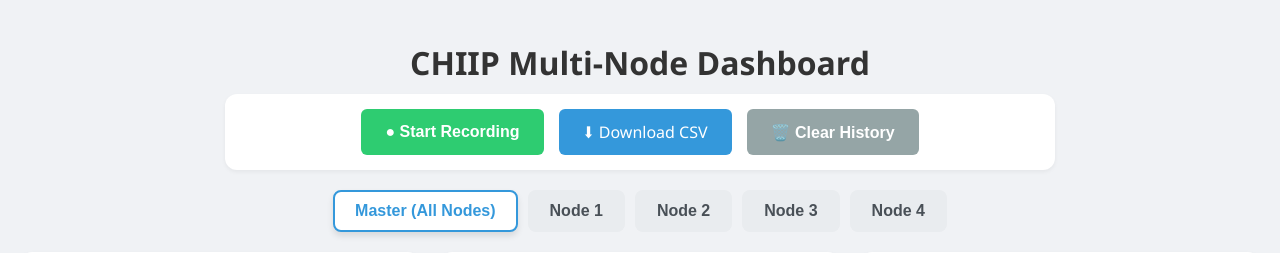
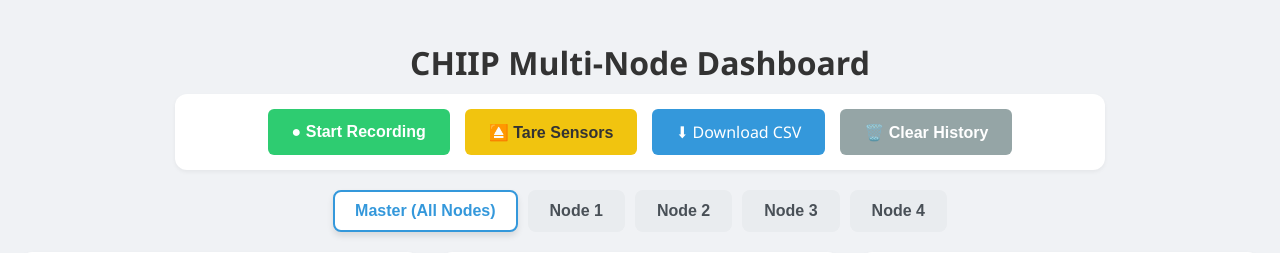
Before and after one commit to charlesbmarsh/shm, a Flask app: page / in a window 1280 px wide. Shown: the top 253 px of the page. Run offline with Flask 3, Linux system fonts and the light colour scheme; data that the repository does not hold is empty.

Commit message:
Update index.html

```diff
--- a/templates/index.html
+++ b/templates/index.html
@@ -8,12 +8,18 @@
         h1 { text-align: center; color: #333; margin-bottom: 10px; }
 
         /* Main Controls */
-        .controls { display: flex; justify-content: center; gap: 15px; margin-bottom: 20px; background: white; padding: 15px; border-radius: 12px; box-shadow: 0 2px 4px rgba(0,0,0,0.05); max-width: 800px; margin-left: auto; margin-right: auto; }
+        .controls { display: flex; justify-content: center; gap: 15px; margin-bottom: 20px; background: white; padding: 15px; border-radius: 12px; box-shadow: 0 2px 4px rgba(0,0,0,0.05); max-width: 900px; margin-left: auto; margin-right: auto; }
         button { padding: 12px 24px; border: none; cursor: pointer; border-radius: 6px; font-size: 1rem; font-weight: 600; transition: all 0.2s; }
+
         #recordBtn { background: #2ecc71; color: white; min-width: 150px; }
         #recordBtn.recording { background: #e74c3c; animation: pulse 2s infinite; }
         #downloadBtn { background: #3498db; color: white; text-decoration: none; display: inline-block; text-align: center; padding: 12px 24px; border-radius: 6px; }
         #clearBtn { background: #95a5a6; color: white; }
+
+        /* NEW: Tare Button Style */
+        #tareBtn { background: #f1c40f; color: #333; }
+        #tareBtn:hover { background: #f39c12; color: white;}
+
         @keyframes pulse { 0% { box-shadow: 0 0 0 0 rgba(231, 76, 60, 0.7); } 70% { box-shadow: 0 0 0 10px rgba(231, 76, 60, 0); } 100% { box-shadow: 0 0 0 0 rgba(231, 76, 60, 0); } }
 
         /* Tab Navigation */
@@ -37,6 +43,7 @@
 
     <div class="controls">
         <button id="recordBtn" onclick="toggleRecord()">● Start Recording</button>
+        <button id="tareBtn" onclick="tareSensors()">⏏️ Tare Sensors</button>
         <a id="downloadBtn" href="/download" target="_blank">⬇ Download CSV</a>
         <button id="clearBtn" onclick="clearData()">🗑️ Clear History</button>
     </div>
@@ -84,21 +91,17 @@
     </div>
 
     <script>
-        // Global state for tabs
         let activeTab = 'All';
 
         function switchTab(nodeId, btnElement) {
             activeTab = nodeId;
-            // Update button styles
             document.querySelectorAll('.tab-btn').forEach(btn => btn.classList.remove('active'));
             btnElement.classList.add('active');
-            // Force an immediate chart update
             updateDashboard();
         }
 
         const commonOptions = { animation: false, responsive: true, elements: { point: { radius: 0 } }, scales: { x: { display: false } } };
 
-        // Colors for up to 4 devices
         const deviceColors = {
             "Node_1": "#ff6384",
             "Node_2": "#36a2eb",
@@ -122,6 +125,18 @@
             else { btn.textContent = "● Start Recording"; btn.classList.remove("recording"); }
         }
 
+        // NEW: Tare Functionality
+        async function tareSensors() {
+            try {
+                const res = await fetch('/calibrate', { method: 'POST' });
+                const data = await res.json();
+                alert(data.message); // Pops up a tiny alert saying "Sensors Tared Successfully!"
+            } catch (error) {
+                console.error("Error taring sensors:", error);
+                alert("Failed to tare sensors.");
+            }
+        }
+
         fetch('/status').then(r => r.json()).then(d => updateRecordButton(d.recording));
 
         async function clearData() {
@@ -133,7 +148,6 @@
                 const response = await fetch('/data');
                 const data = await response.json();
 
-                // Group data by device
                 const groupedData = {};
 
                 data.forEach(row => {
@@ -147,37 +161,31 @@
                     groupedData[id].time.push(row.timestamp);
                 });
 
-                // Rebuild datasets
                 const accelDatasets = [];
                 const inclDatasets = [];
                 const dispDatasets = [];
-                let chartLabels = []; // Dynamic labels array for fixed X-Axis scaling
+                let chartLabels = [];
 
                 for (const [id, streams] of Object.entries(groupedData)) {
-                    // FILTER LOGIC: Only push datasets that match the active tab
                     if (activeTab === 'All' || activeTab === id) {
                         const color = deviceColors[id] || "#333333";
                         accelDatasets.push({ label: id, borderColor: color, borderWidth: 2, data: streams.ax });
                         inclDatasets.push({ label: id, borderColor: color, borderWidth: 2, data: streams.beam });
                         dispDatasets.push({ label: id, borderColor: color, borderWidth: 2, data: streams.disp });
 
-                        // Set the chart's X-axis to match the length of the longest active dataset
                         if (streams.time.length > chartLabels.length) {
                             chartLabels = streams.time;
                         }
                     }
                 }
 
-                // Apply the newly sized labels array to the charts
                 accelChart.data.labels = chartLabels; accelChart.data.datasets = accelDatasets; accelChart.update();
                 inclChart.data.labels = chartLabels; inclChart.data.datasets = inclDatasets; inclChart.update();
                 dispChart.data.labels = chartLabels; dispChart.data.datasets = dispDatasets; dispChart.update();
 
-                // Update Table (Filtered by tab)
                 const tableBody = document.getElementById('sensorTableBody');
                 tableBody.innerHTML = "";
 
-                // Filter the raw data array before rendering the table
                 let displayData = data;
                 if (activeTab !== 'All') {
                     displayData = data.filter(row => row.device_id === activeTab);
```
